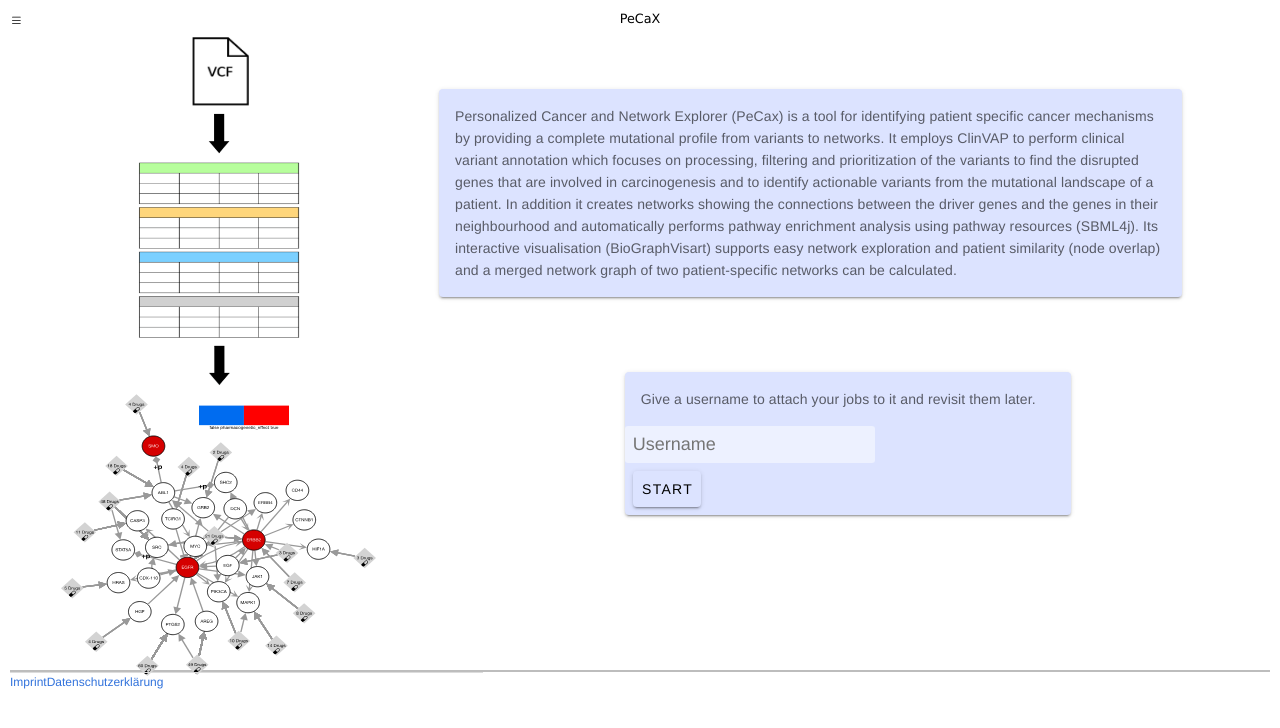
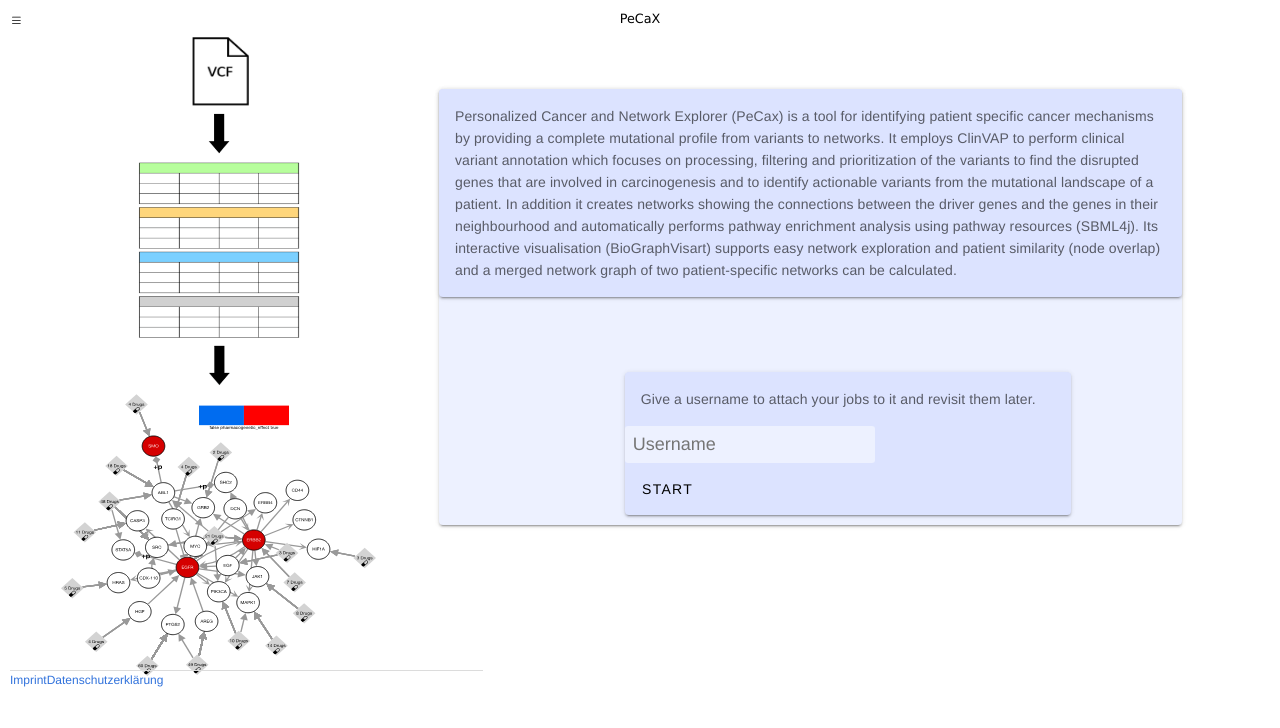
Before and after one commit to MirjamFi/PeCaX, a Nuxt app: page / in a window 1280 px wide. Shown: the top 728 px of the page. Built offline with nearby package versions, Linux system fonts and the light colour scheme.

Commit message:
Styling and layouting

```diff
--- a/pages/index.vue
+++ b/pages/index.vue
@@ -1,6 +1,6 @@
 <template>
   	<v-layout justify-center align-center width=90%>
-    	<v-flex xs12 sm8 md12>
+    	<v-flex>
     		<div class="topnav" id ="nav">
 			    <div class="topnav-centered">
 			      <a class="page-link active border-0 border-dark" href="/"><font face="verdana">PeCaX</font></a>
@@ -16,33 +16,32 @@
 			    </div>
 			</div>
     		<div class="row">
+    			<!-- <v-card text class="rounded-card"  style="background-color:#EDF1FF" > -->
 		    		<div style="width: 30%; margin-left: 5%">
 		 				<img src="/landingpage_image.svg" style="margin: auto;">
 		 			</div>
-	    		<div style="margin-bottom: 20px; padding-bottom: 10px; padding-top:5%;font-size: 16px; font-weight: 500; width: 59%; margin-right: 5%">
+		 		<!-- </v-card> -->
+	    		<div style="margin-bottom: 20px; padding-bottom: 10px; padding-top:5%;font-size: 20px; font-weight: 500; width: 59%; margin-right: 5%">
+	    			<v-card text class="rounded-card"  style="background-color:#EDF1FF" >
 		    			<v-card text class="rounded-card"  style="background-color:#DCE3FF; color:#000000" >
 		    				<v-card-text color="black">
 		    				Personalized Cancer and Network Explorer (PeCax) is a tool for identifying patient specific cancer mechanisms by providing a complete mutational profile from variants to networks. It employs ClinVAP to perform clinical variant annotation which focuses on processing, filtering and prioritization of the variants to find the disrupted genes that are involved in carcinogenesis and to identify actionable variants from the mutational landscape of a patient. In addition it creates networks showing the connections between the driver genes and the genes in their neighbourhood and automatically performs pathway enrichment analysis using pathway resources (SBML4j). Its interactive visualisation (BioGraphVisart) supports easy network exploration and patient similarity (node overlap) and a merged network graph of two patient-specific networks can be calculated.
 		    				</v-card-text>
 		    			</v-card>
-	    			<div class="text-center"style="margin-bottom: 20px; margin-top: 10%; padding-bottom: 10px; font-size: 16px; font-weight: 500; width: 60%; margin-left: 25%; ">
+		    			<div class="text-center"style="margin-bottom: 20px; margin-top: 10%; padding-bottom: 10px; font-size: 20px; font-weight: 500; width: 60%; margin-left: 25%; ">
 		    				<v-card text class="rounded-card"  style="background-color:#DCE3FF; color:#000000" >
 		    					<v-card-text color="black">
 		    						Give a username to attach your jobs to it and revisit them later.</v-card-text>
 	 							<input name="username" ref="username" placeholder="Username" style="width: 250px; color:#000000; font-size: 18px; background-color: #EDF1FF"/>
 	 				 			<v-card-actions>
- 				  				<v-btn flat style="color:#000000" color="#DCE3FF"v-on:click="loggedIn();">Start</v-btn>
-<!-- 			         <button class= 'butn' v-on:click="
-			          loggedIn();
-			          ">Start</button> -->
+	 				  				<v-btn text style="color:#000000" color="#DCE3FF"v-on:click="loggedIn();">Start</v-btn>
 				      			</v-card-actions>
 				      		</v-card>
 		 				</div>
+		 			</v-card>
 	 			</div>
  			</div>
- 		<div style="border-bottom: thin solid #BDBDBD"></div>
 
- 			<div style="border-bottom: thin solid #BDBDBD"></div>
 			<footer>
 		      	<div class="footerIndex">
 		          	<a class="page-link border-0 border-dark" href="/imprint/">Imprint</a>
--- a/pages/profile.vue
+++ b/pages/profile.vue
@@ -1,6 +1,5 @@
 <template>
-  <v-layout justify-center align-center width=90%>
-      <v-flex xs12 sm8 md12>
+  <div>
   <div class="topnav" id ="nav">
           <div class="topnav-centered">
             <a class="page-link active border-0 border-dark" href="/"><font face="verdana">PeCaX</font></a>
@@ -23,7 +22,7 @@
           </div>
       </div>
     <div >
-      <header class="site-header">
+    <header class="site-header">
       <h1 class="title"><font face="verdana">My Jobs</font></h1>
     </header>
       <div style="margin-left: 10%">
@@ -56,8 +55,7 @@
         </button>
       </div>
     </div>
-</v-flex>
-</v-layout>
+  </div>
 </template>
 
 <script>
@@ -77,6 +75,7 @@
       getInfo(){
         this.username = localStorage.getItem("username");
         var ids = localStorage.getItem("jobids")
+        console.log(this.username, ids)
         if(ids == false || ids == [] || ids == "undefined" || ids == null){
           this.jobids = []
         }
--- a/pages/start.vue
+++ b/pages/start.vue
@@ -52,9 +52,6 @@
 		  					<td>
 		  						<input type="file" accept=".vcf"id="vcffile" ref="vcffile" style="width: 300px; background-color: #EDF1FF"/>
 		  					</td>
-		  					<td>
-		  						<v-card-actions style="float: right;"><v-btn flat style="color:#000000; float: right;" color="#DCE3FF"v-on:click="checkDB();">Submit</v-btn></v-card-actions>
-		  					</td>
 		  				</tr>
 		  				<tr>
 		  					<td title="Select the assembly according to the human reference genome that was used in mapping of the NGS-pipeline. If you do not know it, it might be noted in the vcf-file. Otherwise the default is GRCh37.">
@@ -99,11 +96,14 @@
 									<option value="prioritize,filter,sort">prioritize, filter, sort</option>
 								</select>
 		  					</td>
+		  					<td>
+		  						<v-card-actions style="float: right;"><v-btn text style="color:#000000; float: right;" color="#DCE3FF"v-on:click="checkDB();">Submit</v-btn></v-card-actions>
+		  					</td>
 		  				</tr>
 					</table>
 				</div>
 				</v-card>
-				<p style="font-size: 8px; width:100%; float: left;">
+				<p style="font-size: 10px; width:100%; float: left;">
 					If you use ClinVAP reports for your analysis, please cite the following article:<br>
 					Sürün, B., Schärfe, C.P., Divine, M.R., Heinrich, J., Toussaint, N.C., Zimmermann, L., Beha, J. and Kohlbacher, O., 2020. ClinVAP: a reporting strategy from variants to therapeutic options. Bioinformatics, 36(7), pp.2316-2317. <a href="https://doi.org/10.1093/bioinformatics/btz924">https://doi.org/10.1093/bioinformatics/btz924</a></p>
 			</div>
@@ -121,7 +121,7 @@
 									<p><input type="checkbox" id="checkbox" v-model="cnvjson" color="#EDF1FF" style="color:#EDF1FF"><label for="checkbox">CNV</label></p>
 								</td>
 								<td>
-									<v-card-actions><v-btn flat style="color:#000000" color="#DCE3FF"v-on:click="showJSON();">Submit .JSON</v-btn></v-card-actions>
+									<v-card-actions><v-btn text style="color:#000000" color="#DCE3FF"v-on:click="showJSON();">Submit .JSON</v-btn></v-card-actions>
 								</td>
 							</tr>
 							<tr>
@@ -130,7 +130,7 @@
 								</td>
 								<td></td>
 								<td>
-									<v-card-actions><v-btn flat style="color:#000000" color="#DCE3FF"v-on:click="getJsonFromJobID();">Submit Job ID</v-btn></v-card-actions>
+									<v-card-actions><v-btn v-show="allowJobId" text style="color:#000000" color="#DCE3FF"v-on:click="getJsonFromJobID();">Submit Job ID</v-btn></v-card-actions>
 								</td>
 							</tr>
 						</table>
--- a/static/styling.css
+++ b/static/styling.css
@@ -19,6 +19,10 @@ a{
   /*float: right;*/
   width: 1vw;
   /*margin-right: 1vw;*/
+  z-index: 2;
+}
+v-card{
+  z-index: 1;
 }
 .dropdown_gene{
   float: right;
```
Lines whose indentation alone changed are shown as unchanged.
